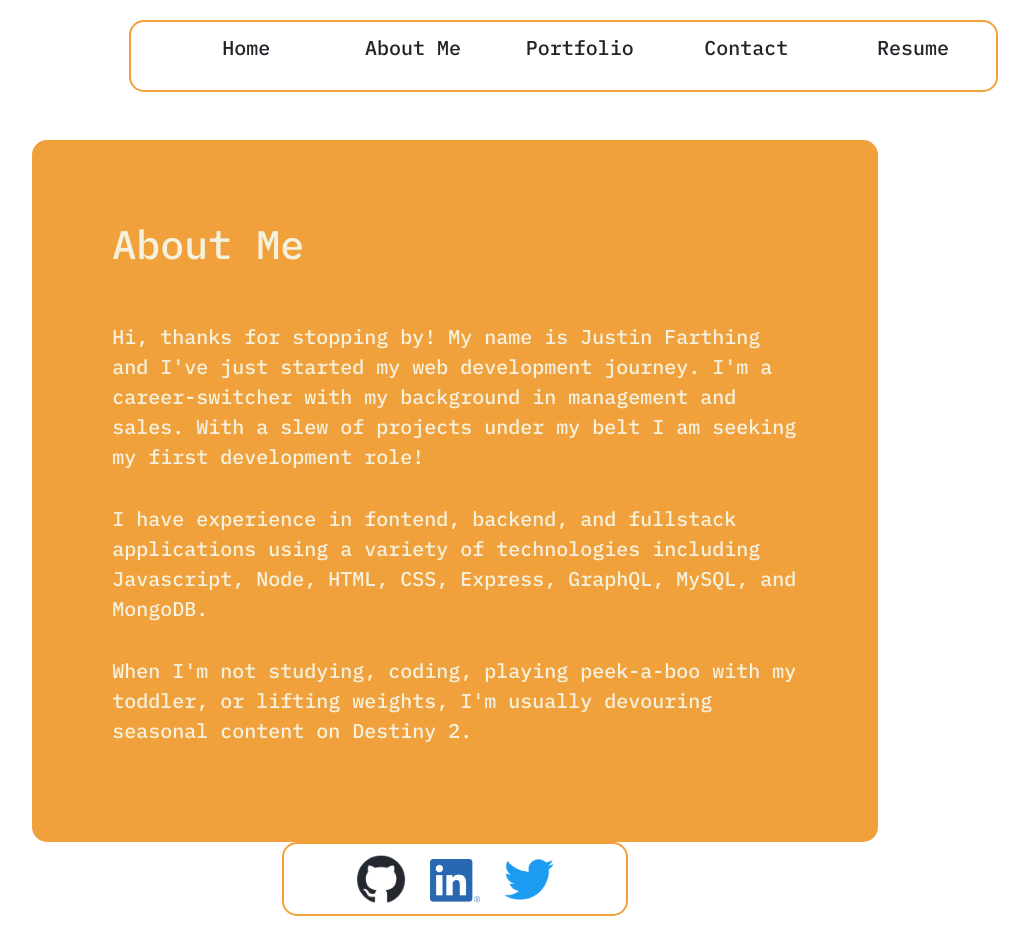
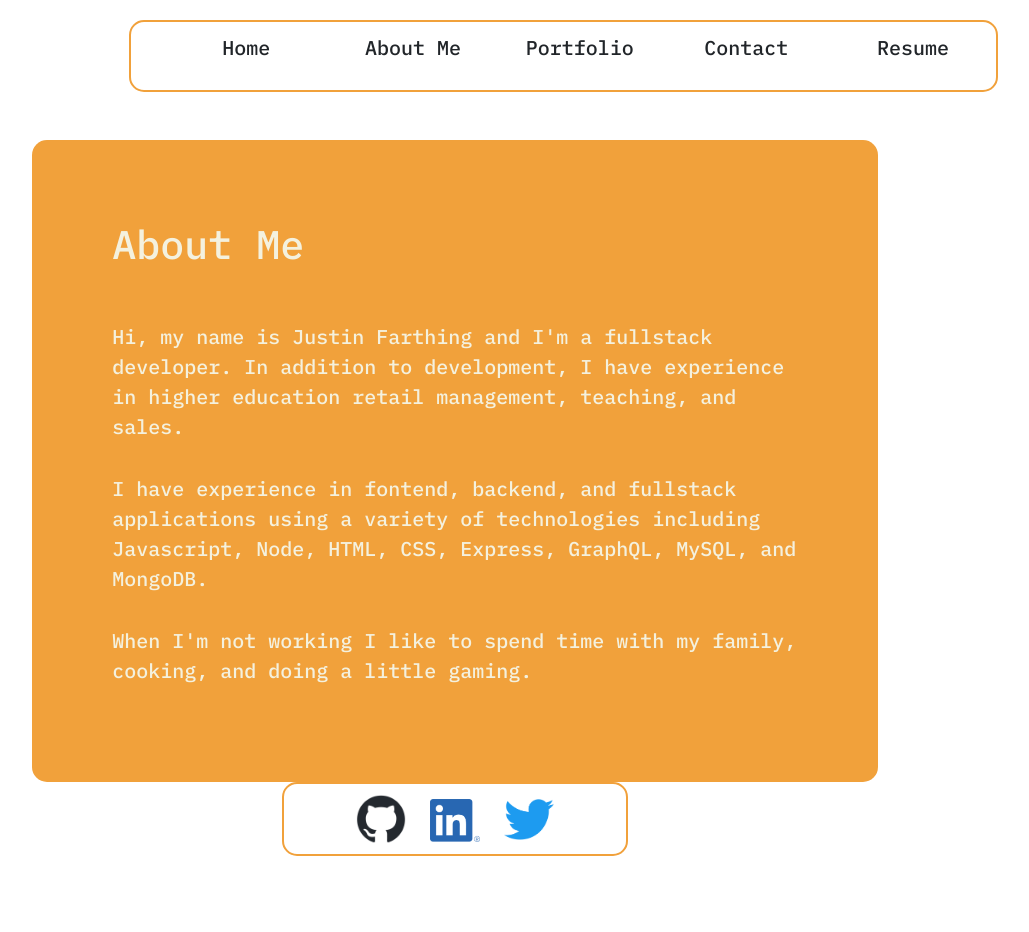
Before and after one commit to jmfarthin/react-portfolio, a React (Create React App) app: page / in a window 1280 px wide. Both pictures are taken after a click on the item "About Me". Shown: the whole page, without its empty margins (185-1214 px from the left). After the commit the page ends 872 px from the top, so only its background shows below. Built offline with nearby package versions, Linux system fonts and the light colour scheme.

Commit message:
updated About Me

```diff
--- a/src/pages/About.js
+++ b/src/pages/About.js
@@ -15,11 +15,11 @@ const About = () => {
 
             </div>
             <div className="about-me">
-                <p className="pt-3">Hi, thanks for stopping by! My name is Justin Farthing and I've just started my web development journey.
-                    I'm a career-switcher with my background in management and sales. With a slew of projects under my belt I am seeking my first development role!</p>
+                <p className="pt-3">Hi, my name is Justin Farthing and I'm a fullstack developer.
+                    In addition to development, I have experience in higher education retail management, teaching, and sales.</p>
                 <p className="pt-3">I have experience in fontend, backend, and fullstack applications using a variety of technologies including
                     Javascript, Node, HTML, CSS, Express, GraphQL, MySQL, and MongoDB.</p>
-                <p className="pt-3">When I'm not studying, coding, playing peek-a-boo with my toddler, or lifting weights, I'm usually devouring seasonal content on Destiny 2.</p>
+                <p className="pt-3">When I'm not working I like to spend time with my family, cooking, and doing a little gaming.</p>
             </div>
         </div>
     </>)
```
